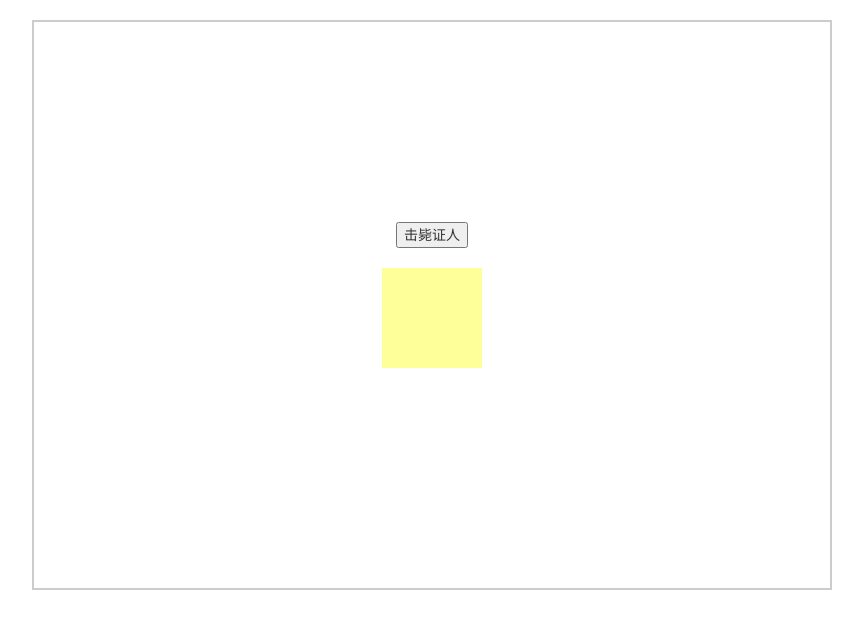
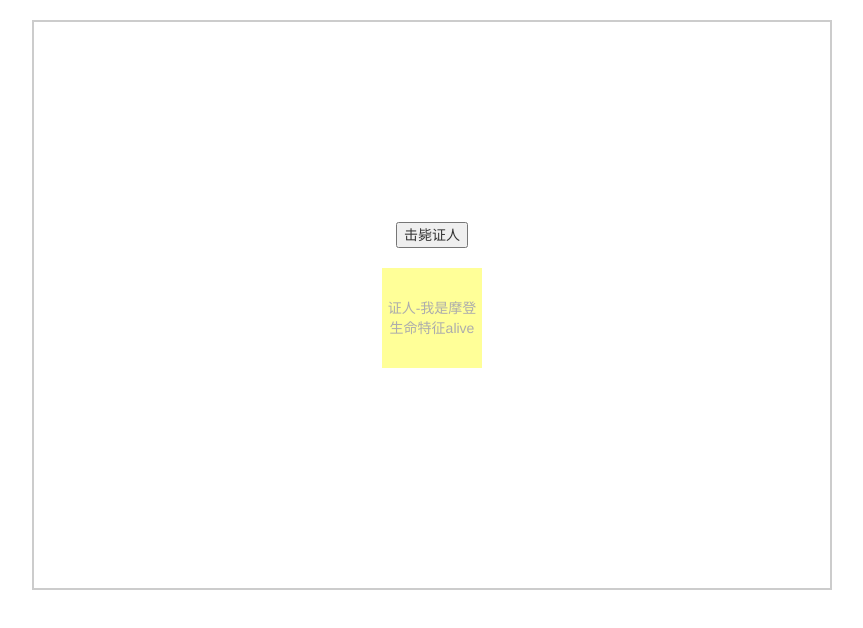
Before and after one commit to lucy9527/myVue, a plain HTML site: page index.html in a window 1280 px wide. Both pictures are taken after a click on the button "击毙证人". Shown: the whole page, without its empty margins (208-1071 px from the left). Drawn offline with nearby package versions, Linux system fonts and the light colour scheme.

Commit message:
v-on中method改变this指向，成功执行

```diff
--- a/js/compile.js
+++ b/js/compile.js
@@ -97,7 +97,8 @@
     },
     compileOn: function (node, eType , prop) {
         node.addEventListener(eType , () => {
-            this.vm.$methods[prop]()
+            console.log(this.vm);
+            this.vm.$methods[prop].bind(this.vm)()
         })
     },
     compileView: function (node, prop) {
--- a/js/index.js
+++ b/js/index.js
@@ -2,7 +2,7 @@
  * @Author: luhongxuant
  * @Date: 2021-05-17 10:23:01
  * @LastEditors: luhongxuan
- * @LastEditTime: 2021-05-27 17:54:28
+ * @LastEditTime: 2021-05-28 11:00:08
  * @Description: Do no edit
  */
 function Mvue(options, prop) {
@@ -23,7 +23,9 @@
     observer(this.$data);
     new Compile(this);
 }
+
 Mvue.prototype.proxyData = function (key) {
+    // proxy 代理，this.name 代理 this.$data.name
     Object.defineProperty(this, key, {
         get: function () {
             console.log('index');
```
Also changed, not shown: index.html (+0 -1 lines).
